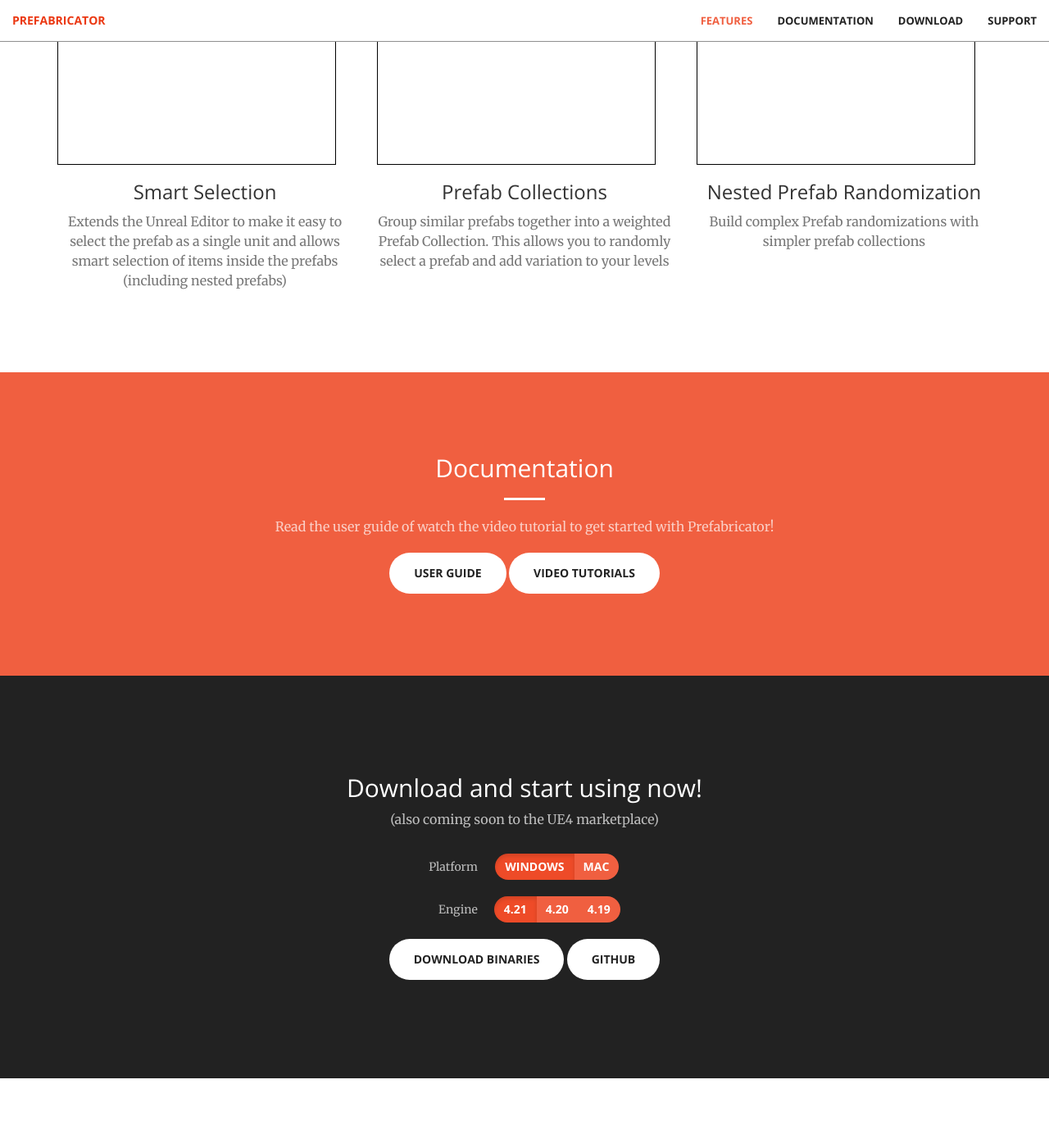
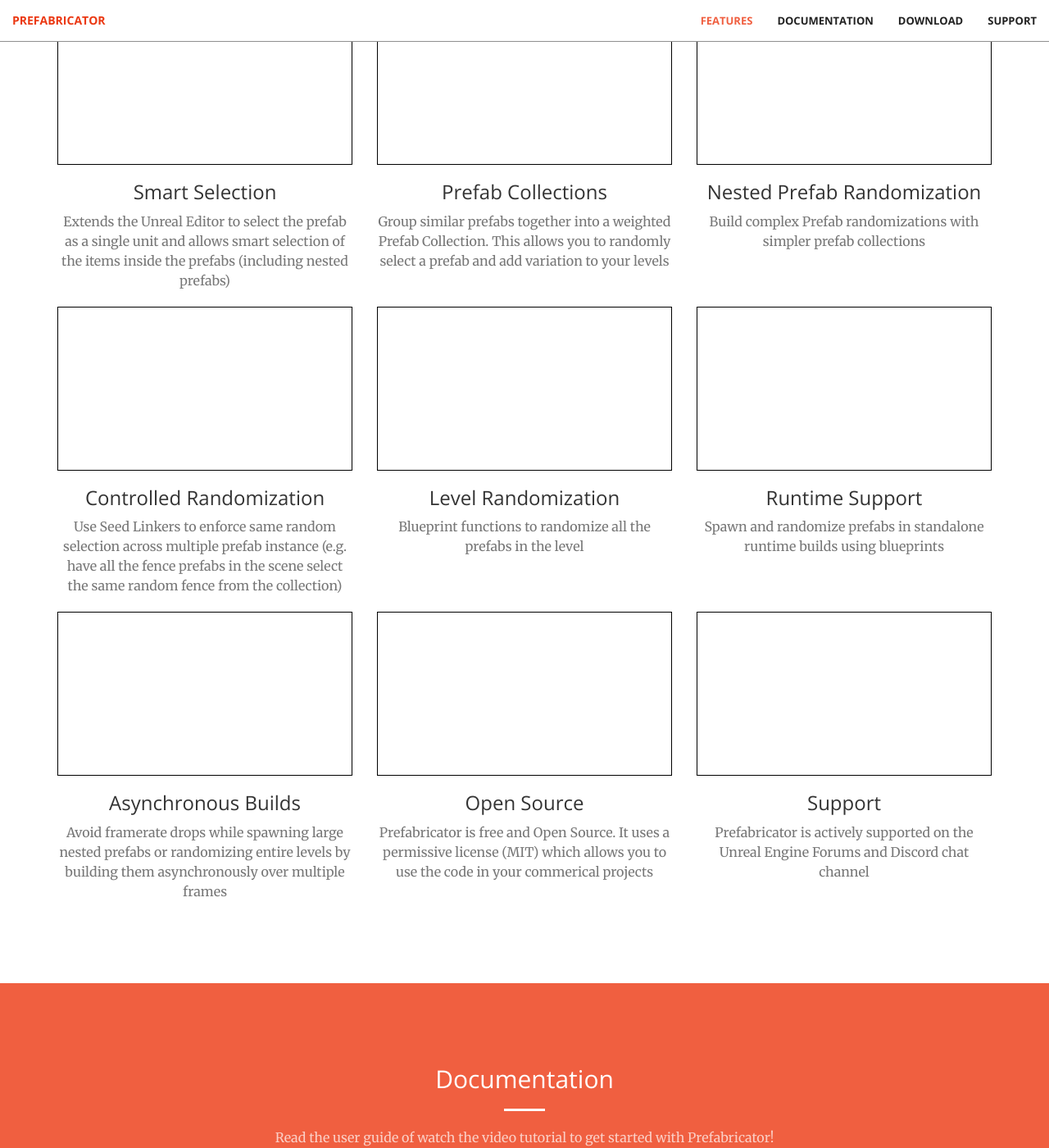
Before and after one commit to coderespawn/prefabricator-website, a Jekyll site: the page built from index.html, in a window 1280 px wide and 1400 px high, scrolled down 1243 px. Shown: the whole window at 82% size. Built offline with Jekyll 4.4.1, drawn with Linux system fonts in a browser that asks for light colours; some of the changed text lies outside the part shown.

Commit message:
Updated the features page

```diff
--- a/_includes/download.html
+++ b/_includes/download.html
@@ -2,7 +2,7 @@
 	<section id="download">
       <div class="container text-center">
           <div class="download">
-              <h2>Download and start using now!</h2>
+              <h2>Download and start using it now!</h2>
               <p class="text-faded">(also coming soon to the UE4 marketplace)</p>
 
 			<table align="center" class="download-table">
--- a/_includes/features.html
+++ b/_includes/features.html
@@ -13,7 +13,7 @@
                 <div class="features-box">
                     <img src="img/placeholder.png" class="img-responsive" alt="">
                     <h3>Prefab Assets</h3>
-                    <p class="text-muted">Group actors into a prefab and save them in the content browser. Drag-Drop these asset in the scene to create new prefabs</p>
+                    <p class="text-muted">Group actors into a prefab asset in the content browser.  Drop them on to the scene and work on it as a single unit</p>
                 </div>
             </div>
             <div class="col-lg-4 col-md-4 text-center">
@@ -36,7 +36,7 @@
                 <div class="features-box">
                     <img src="img/placeholder.png" class="img-responsive" alt="">
                     <h3>Smart Selection</h3>
-                    <p class="text-muted">Extends the Unreal Editor to make it easy to select the prefab as a single unit and allows smart selection of items inside the prefabs (including nested prefabs)</p>
+                    <p class="text-muted">Extends the Unreal Editor to select the prefab as a single unit and allows smart selection of the items inside the prefabs (including nested prefabs)</p>
                 </div>
             </div>
             <div class="col-lg-4 col-md-4 text-center">
@@ -54,5 +54,52 @@
                 </div>
             </div>
         </div>
+        <div class="row">
+            <div class="col-lg-4 col-md-4 text-center">
+                <div class="features-box">
+                    <img src="img/placeholder.png" class="img-responsive" alt="">
+                    <h3>Controlled Randomization</h3>
+                    <p class="text-muted">Use Seed Linkers to enforce same random selection across multiple prefab instance (e.g. have all the fence prefabs in the scene select the same random fence from the collection)</p>
+                </div>
+            </div>
+            <div class="col-lg-4 col-md-4 text-center">
+                <div class="features-box">
+                    <img src="img/placeholder.png" class="img-responsive" alt="">
+                    <h3>Level Randomization</h3>
+                    <p class="text-muted">Blueprint functions to randomize all the prefabs in the level</p>
+                </div>
+            </div>
+            <div class="col-lg-4 col-md-4 text-center">
+                <div class="features-box">
+                    <img src="img/placeholder.png" class="img-responsive" alt="">
+                    <h3>Runtime Support</h3>
+                    <p class="text-muted">Spawn and randomize prefabs in standalone runtime builds using blueprints</p>
+                </div>
+            </div>
+        </div>
+        <div class="row">
+            <div class="col-lg-4 col-md-4 text-center">
+                <div class="features-box">
+                    <img src="img/placeholder.png" class="img-responsive" alt="">
+                    <h3>Asynchronous Builds</h3>
+                    <p class="text-muted">Avoid framerate drops while spawning large nested prefabs or randomizing entire levels by building them asynchronously over multiple frames</p>
+                </div>
+            </div>
+            <div class="col-lg-4 col-md-4 text-center">
+                <div class="features-box">
+                    <img src="img/placeholder.png" class="img-responsive" alt="">
+                    <h3>Open Source</h3>
+                    <p class="text-muted">Prefabricator is free and Open Source.  It uses a permissive license (MIT) which allows you to use the code in your commerical projects </p>
+                </div>
+            </div>
+            <div class="col-lg-4 col-md-4 text-center">
+                <div class="features-box">
+                    <img src="img/placeholder.png" class="img-responsive" alt="">
+                    <h3>Support</h3>
+                    <p class="text-muted">Prefabricator is actively supported on the Unreal Engine Forums and Discord chat channel</p>
+                </div>
+            </div>
+
+        </div>
     </div>
 </section>
--- a/_includes/header.html
+++ b/_includes/header.html
@@ -1,9 +1,11 @@
 <header>
+<a href="https://github.com/coderespawn/prefabricator-ue4"><img style="position: absolute; top: 50px; left: 0; border: 0;" src="https://s3.amazonaws.com/github/ribbons/forkme_left_white_ffffff.png" alt="Fork me on GitHub"></a>
     <div class="header-content">
 	    <div class="header-content-inner">
-            <h1>Prefab support for<br/>Unreal Engine 4</h1>
+            <h1>Prefabricator</h1>
+            <h2>Prefab support for Unreal Engine 4</h2>
             <hr>
-            <p>Prefabricator extends the UE4 editor to help improve your level design workflow and save time. Features like Prefab Collections add variations to your level everytime you play</p>
+            <p>Prefabricator extends the UE4 editor to help improve your level design workflow and save time</p>
             <a href="#features" class="btn btn-primary btn-xl page-scroll">Find Out More</a>
         </div>
     </div>
```
Also changed, not shown: img/placeholder.png.
